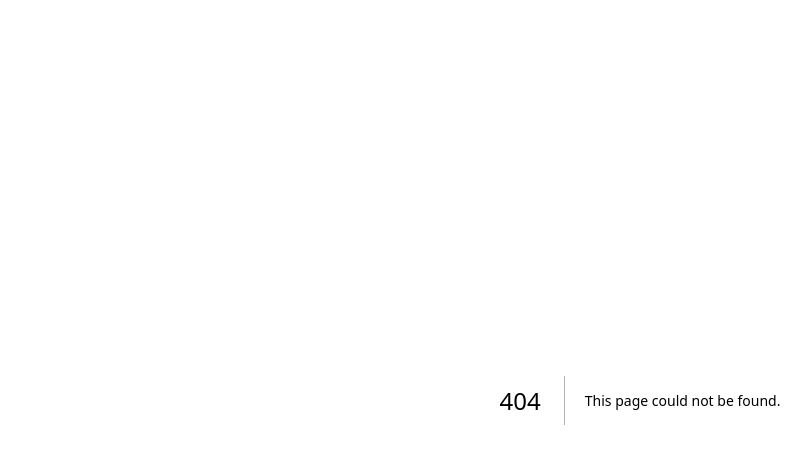
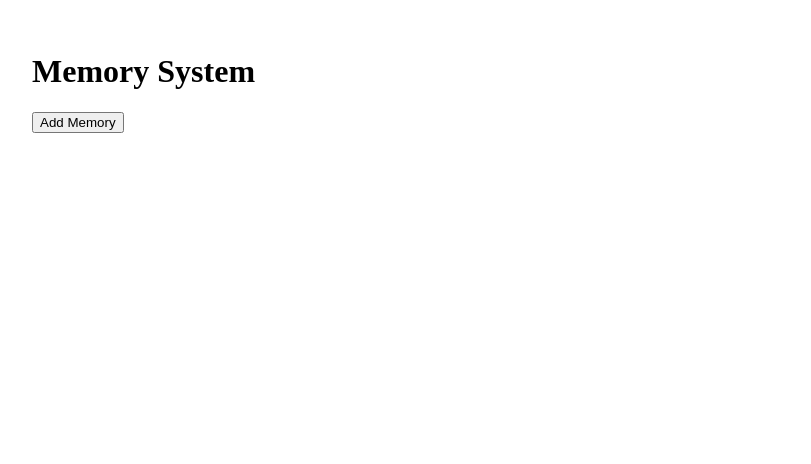
Before and after one commit to skylersemailaddress-debug/Nexus0.5, a Next.js app in the folder apps/shell/: page /memory-demo in a window 1280 px wide. Before the commit this address had no page. Shown: the top 464 px of the page, without its empty margins (0-811 px from the left). Built offline with nearby package versions, Linux system fonts and the light colour scheme.

Commit message:
Max power: add memory demo page

```diff
--- /dev/null
+++ b/apps/shell/pages/memory-demo.tsx
@@ -0,0 +1,38 @@
+import { useEffect, useState } from 'react'
+import { addMemory, createMemory, listMemories } from '../lib/memory-store'
+
+export default function MemoryDemo() {
+  const [memories, setMemories] = useState([])
+
+  useEffect(() => {
+    setMemories(listMemories())
+  }, [])
+
+  function handleAdd() {
+    const record = createMemory({
+      kind: 'fact',
+      title: 'User preference',
+      content: 'User prefers adaptive UI with visible reasoning',
+      tags: ['preference'],
+      importance: 80,
+    })
+
+    addMemory(record)
+    setMemories(listMemories())
+  }
+
+  return (
+    <main style={{ padding: 24 }}>
+      <h1>Memory System</h1>
+      <button onClick={handleAdd}>Add Memory</button>
+
+      <ul style={{ marginTop: 16 }}>
+        {memories.map((m: any) => (
+          <li key={m.id}>
+            <strong>{m.title}</strong> — {m.content}
+          </li>
+        ))}
+      </ul>
+    </main>
+  )
+}
```
